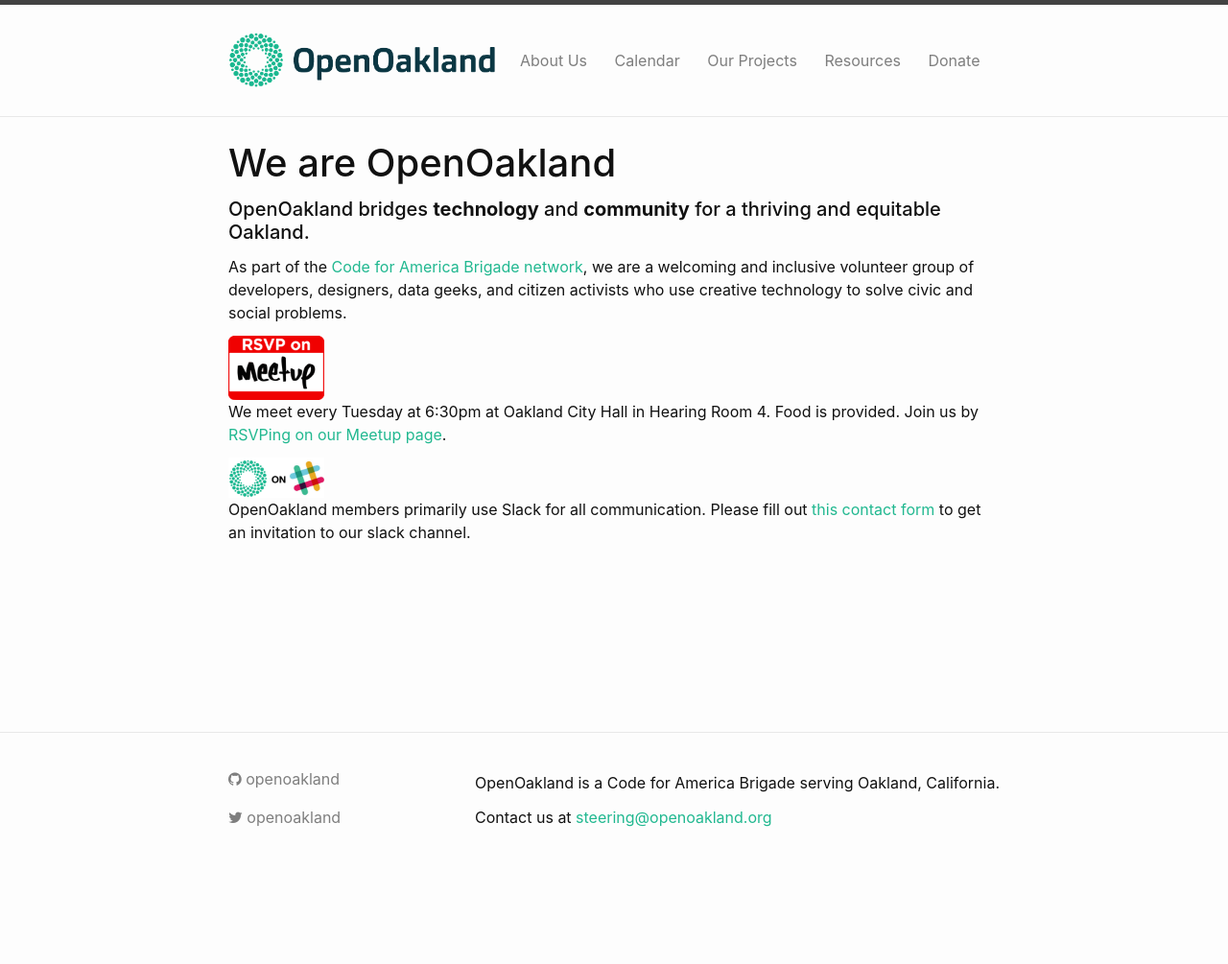
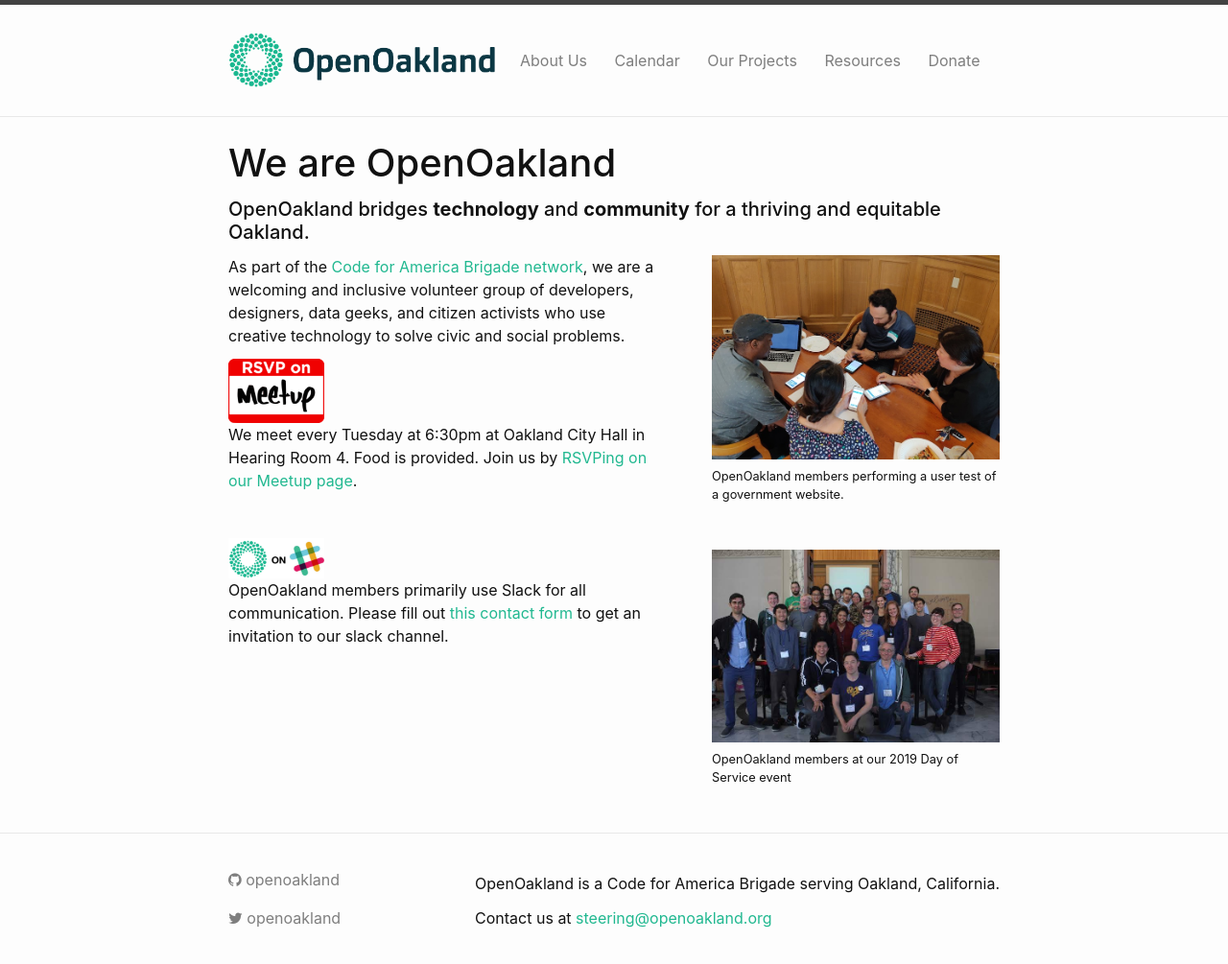
Before and after one commit to openoakland/openoakland.org, a Jekyll site: the page built from src/index.md, in a window 1280 px wide. Shown: the whole page at 96% size. Built offline with Jekyll 4.4.1, drawn with Linux system fonts in a browser that asks for light colours; before the commit the page ends 900 px from its top, so only the background shows below that.

Commit message:
Update homepage to add photos and some styling
Still a ways to go on this, but this at least adds a couple photos to
show who we are.

```diff
--- a/src/_sass/main.scss
+++ b/src/_sass/main.scss
@@ -1,3 +1,5 @@
+@import "mixins/media";
+
 $base-font-family: -apple-system, BlinkMacSystemFont, "Segoe UI", Roboto,
   Helvetica, Arial, sans-serif, "Apple Color Emoji", "Segoe UI Emoji",
   "Segoe UI Symbol" !default;
@@ -17,6 +19,10 @@ $grey-color-dark: darken($grey-color, 25%) !default;
 
 // Width of the content area
 $content-width: 900px !default;
+
+// breakpoints
+$mobile-up: 320px;
+$tablet-up: 460px;
 
 body {
   font: $base-font-weight $base-font-family;
@@ -65,10 +71,36 @@ main {
 }
 
 // OO custom styles
+.page-section {
+  clear: both;
+  margin-bottom: $spacing-unit * 2;
+}
+
 .landing-page-image {
   display: inline-block;
   max-width: 100px;
   margin-right: 20px;
+}
+
+.landing-page-photo {
+  clear: both;
+  float: right;
+  width: 100%;
+
+  @include media($tablet-up) {
+    margin-bottom: $spacing-unit * 2;
+    margin-left: $spacing-unit * 2;
+    width: 300px;
+  }
+
+  img {
+    margin-bottom: .5rem;
+    width: 100%;
+  }
+
+  figcaption {
+    font-size: .8rem;
+  }
 }
 
 .iframe-container {
--- /dev/null
+++ b/src/_sass/mixins/_media.scss
@@ -0,0 +1,5 @@
+@mixin media($breakpoint) {
+  @media only screen and (min-width: $breakpoint) {
+    @content;
+  }
+}
--- a/src/index.md
+++ b/src/index.md
@@ -5,16 +5,30 @@ title: We are OpenOakland
 
 <h5>OpenOakland bridges <b>technology</b> and <b>community</b> for a thriving and equitable Oakland.</h5>
 
-As part of the [Code for America Brigade network](https://brigade.codeforamerica.org), we are a welcoming and inclusive volunteer group of developers, designers, data geeks, and citizen activists who use creative technology to solve civic and social problems.
+<section class="page-section">
+  <figure class="landing-page-photo">
+    <img src="/assets/images/DMVStrikeTeam.jpg" alt="OpenOakland members performing a user test of a government website." />
+    <figcaption>OpenOakland members performing a user test of a government website.</figcaption>
+  </figure>
 
-<div class="landing-page-image">
+  <p>As part of the <a href="https://brigade.codeforamerica.org" target="_blank">Code for America Brigade network</a>, we are a welcoming and inclusive volunteer group of developers, designers, data geeks, and citizen activists who use creative technology to solve civic and social problems.</p>
+
+  <div class="landing-page-image">
     <img class="img-fluid" alt="RSVP on Meetup" src="/assets/images/RSVP-on-meetup-300x200.png" />
-</div>
-<p>
+  </div>
+
+  <p>
     We meet every Tuesday at 6:30pm at Oakland City Hall in Hearing Room 4. Food is provided. Join us by <a href="https://www.meetup.com/OpenOakland/">RSVPing on our Meetup page</a>.
-</p>
+  </p>
+</section>
 
-<div class="landing-page-image">
-    <img class="img-fluid" alt="RSVP on Meetup" src="/assets/images/OO-on-Slack-300x128.png" />
-</div>
-<p>OpenOakland members primarily use Slack for all communication. Please fill out <a href="https://tinyurl.com/y722n6ul">this contact form</a> to get an invitation to our slack channel.</p>
+<section>
+  <figure class="landing-page-photo">
+    <img src="/assets/images/DayOfService2019.jpg" alt="Attendees of our 2019 Day of Service" />
+    <figcaption>OpenOakland members at our 2019 Day of Service event</figcaption>
+  </figure>
+  <div class="landing-page-image">
+      <img class="img-fluid" alt="RSVP on Meetup" src="/assets/images/OO-on-Slack-300x128.png" />
+  </div>
+  <p>OpenOakland members primarily use Slack for all communication. Please fill out <a href="https://tinyurl.com/y722n6ul">this contact form</a> to get an invitation to our slack channel.</p>
+</section>
```
Also changed, not shown: src/assets/images/DMVStrikeTeam.jpg (added), src/assets/images/DayOfService2019.jpg (added).
